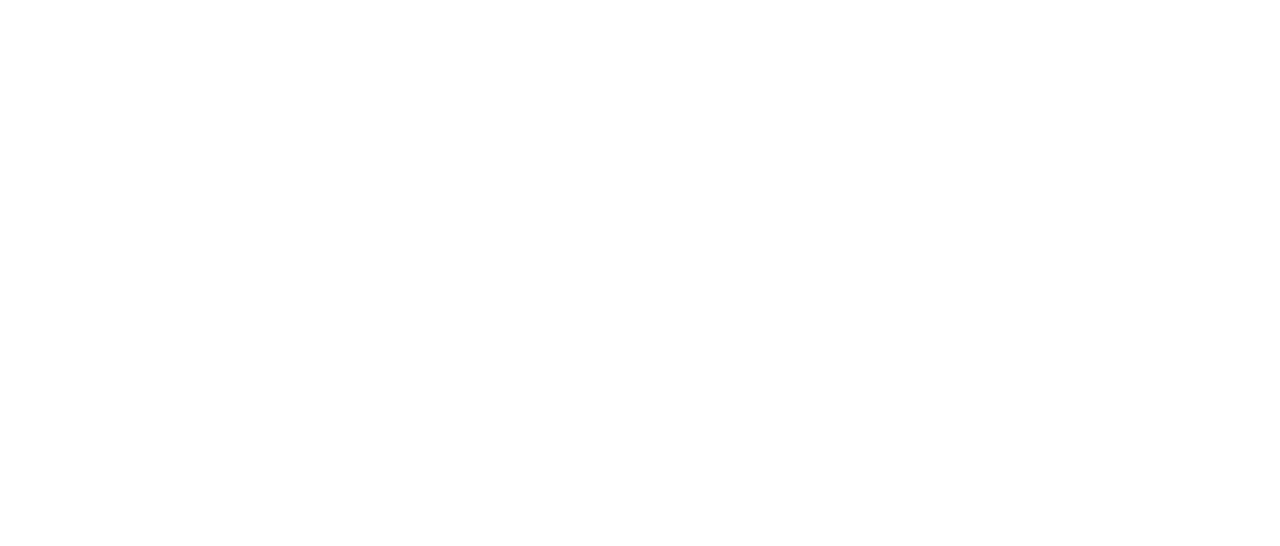
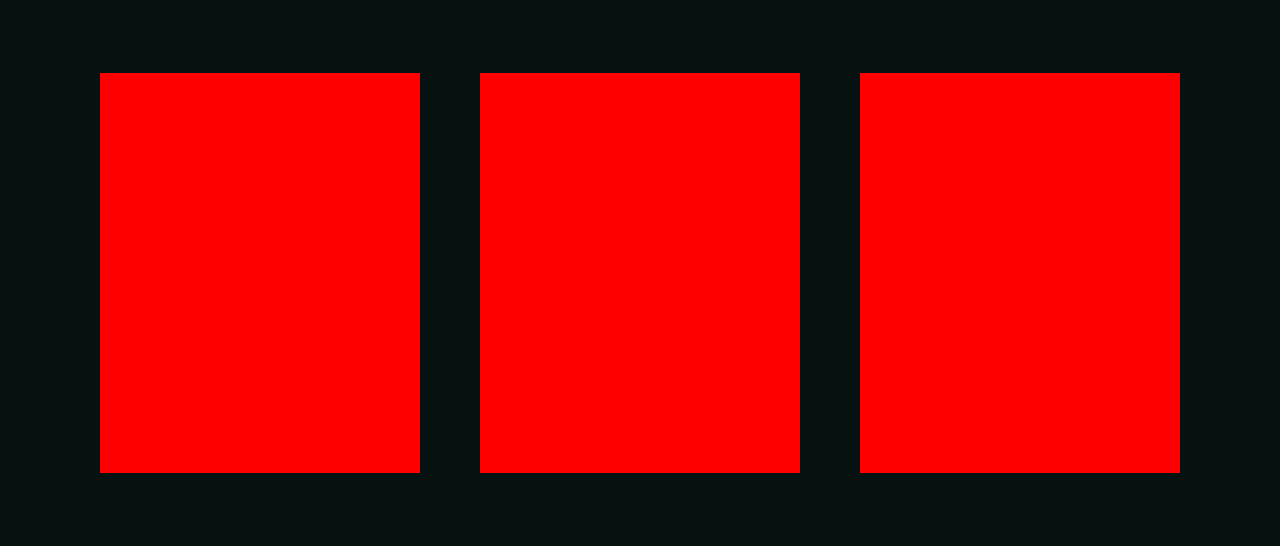
Before and after one commit to certificacionifcd0210/glowing-cards, a plain HTML site: page index.html in a window 1280 px wide. Shown: the part 127-673 px from the top of the page. Drawn offline with Linux system fonts and the light colour scheme.

Commit message:
add cards

```diff
--- a/index.html
+++ b/index.html
@@ -7,6 +7,16 @@
     <link rel="stylesheet" href="style.css">
 </head>
 <body>
-
+    <div class="container">
+        <div class="box">
+            <b></b>
+        </div>
+        <div class="box">
+            <b></b>
+        </div>
+        <div class="box">
+            <b></b>
+        </div>
+    </div>
 </body>
 </html>
--- a/style.css
+++ b/style.css
@@ -6,3 +6,32 @@
     padding: 0;
     box-sizing: border-box;
 }
+
+body {
+    display: flex;
+    justify-content: center;
+    align-items: center;
+    min-height: 100vh;
+    background: #071111;
+}
+
+.container{
+    position: relative;
+    display: flex;
+    justify-content: center;
+    align-items: center;
+    flex-wrap: wrap;
+    padding: 50px;
+}
+
+.container .box {
+    position: relative;
+    width: 320px;
+    height: 400px;
+    background: red;
+    margin: 20px 30px;
+    display: flex;
+    justify-content: center;
+    align-items: center;
+    transition: 0.5s;
+}
```
